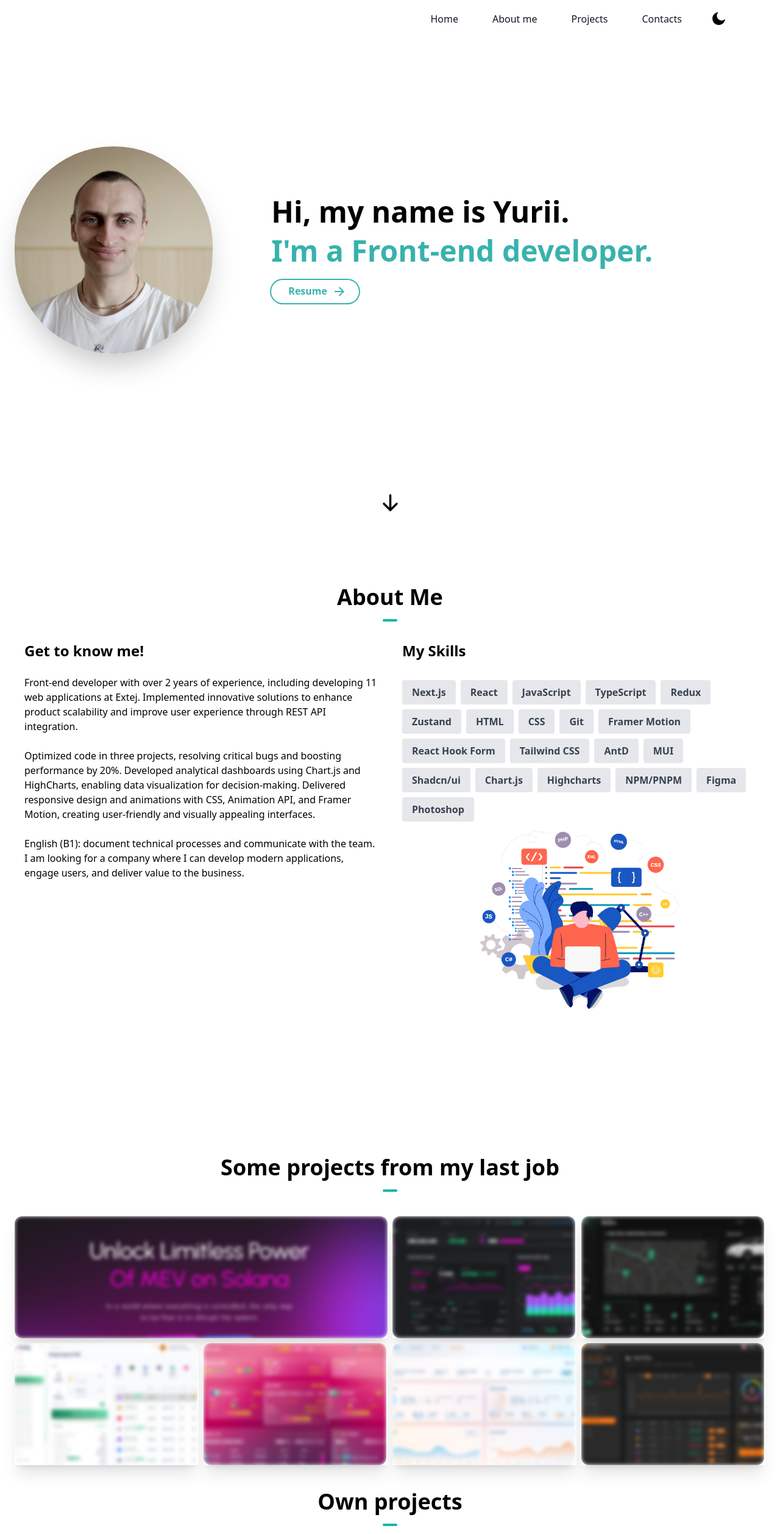
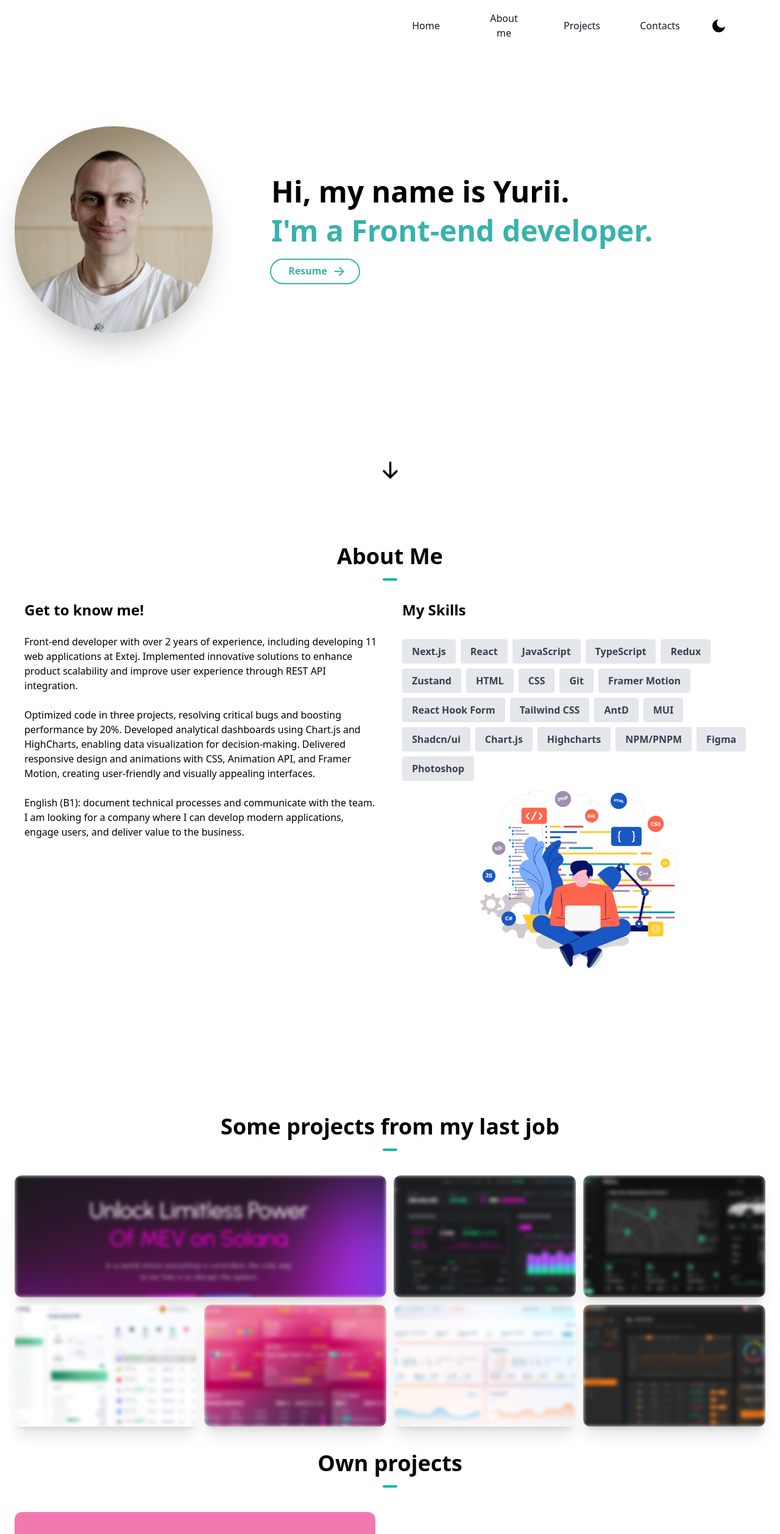
Before and after one commit to Yurii108/portfolio, a Next.js app: page / in a window 1280 px wide. Shown: the top 2515 px of the page at 61% size. Built offline with nearby package versions, Linux system fonts and the light colour scheme.

Commit message:
fix: all sections

```diff
--- a/src/app/layout.tsx
+++ b/src/app/layout.tsx
@@ -15,7 +15,7 @@ export default function RootLayout({
   return (
     <html lang="en">
       <head />
-      <body className="dark:bg-stone-900">
+      <body className="dark:bg-[#0b0d12]">
         <Wrapper>{children}</Wrapper>
       </body>
     </html>
--- a/src/components/footer.tsx
+++ b/src/components/footer.tsx
@@ -13,11 +13,12 @@ const Footer = () => {
     <footer className="mt-24" id='footer'>
       <hr className="w-full h-px mx-auto mt-8 bg-black/10  dark:bg-white/10 border-0" />
       <div className="mx-auto max-w-3xl px-4 sm:px-6 md:max-w-7xl ">
-        <div className="mx-auto  p-4 flex flex-col text-center text-neutral-900 md:flex-row md:justify-between">
-          <div className="flex flex-row items-center justify-center space-x-1 text-black/40 dark:text-neutral-300">
+        <div className="mx-auto p-4 flex flex-col-reverse text-center text-neutral-900 md:flex-row md:justify-between">
+          <div className="flex flex-row items-center justify-center space-x-1 text-black/40 dark:text-neutral-300/40">
             © {currentYear} Yurii Paraska. All rights reserved.<a href="/" className="hover:underline"></a>
           </div>
-          <div className="flex flex-row items-center justify-center space-x-4 mb-1">
+
+          <div className="flex flex-row items-center justify-center space-x-8 py-6 md:py-2 mb-1">
             <a href="https://github.com/Yurii108" rel="noreferrer" target="_blank">
               <AiOutlineGithub
                 className="hover:-translate-y-1 transition-all hover:!text-gray-500 cursor-pointer text-black/40 dark:text-neutral-300"
--- a/src/components/hero-section.tsx
+++ b/src/components/hero-section.tsx
@@ -8,8 +8,9 @@ import { HiArrowDown } from "react-icons/hi";
 
 const HeroSection = () => {
   return (
-    <section id="home">
-      <div className="flex flex-col text-center items-center justify-center animate-fadeIn animation-delay-2 my-10 py-16 sm:py-32 md:py-48 md:flex-row md:space-x-4 md:text-left">
+    <section id="home" className="h-[calc(100vh-60px)] md:h-[calc(100vh-20px)] flex flex-col ">
+      <div></div>
+      <div className="flex flex-1 flex-col text-center items-center justify-center animate-fadeIn animation-delay-2 md:flex-row md:space-x-4 md:text-left">
         <div className="md:mt-2 md:w-4/12">
           <Image
             src="/headshot.jpg"
@@ -20,13 +21,13 @@ const HeroSection = () => {
           />
         </div>
         <div className="md:mt-2 md:w-8/12">
-          <h1 className="!text-5xl font-bold mt-6 md:mt-0 md:text-7xl">
+          <h1 className="!text-4xl font-bold mt-6 md:mt-0 md:!text-5xl">
             Hi, my name is Yurii.
           </h1>
-          <h2 className="!text-5xl mt-4 mb-6 md:text-2xl font-semibold text-[#38b2ac]">
+          <h2 className="!text-3xl mt-4 mb-6 md:!text-5xl font-semibold text-[#38b2ac]">
             I&#39;m a{" "}Front-end developer.
           </h2>
-          <Link href="https://drive.google.com/file/d/1W_A1-Vb2RX-onAl-GP7DMZCX_BsyRzu8/view" rel="noreferrer" target="_blank">
+          <Link href="https://drive.google.com/file/d/1W_A1-Vb2RX-onAl-GP7DMZCX_BsyRzu8/view" rel="noreferrer" target="_blank" className="block mx-auto w-[136px] md:mx-0">
             <button className="animated-button">
               <svg viewBox="0 0 24 24" className="arr-2" xmlns="http://www.w3.org/2000/svg">
                 <path
@@ -44,7 +45,7 @@ const HeroSection = () => {
           </Link>
         </div>
       </div>
-      <div className="flex flex-row items-center text-center justify-center cursor-pointer">
+      <div className="flex items-center justify-center cursor-pointer">
         <LinkScroll
           to="about"
           activeClass="active"
--- a/src/components/navbar.tsx
+++ b/src/components/navbar.tsx
@@ -49,14 +49,15 @@ export default function Navbar() {
   }, []);
 
   return (
-    <header className={`w-full mx-auto px-4 py-2.5 sm:px-20 fixed top-0 z-50 ${isScrolled ? 'bg-white shadow dark:bg-stone-900 dark:border-b dark:border-stone-600' : 'border-none'}`}>
+    <header className={`w-full mx-auto fixed top-0 z-50 bg-white dark:bg-[#0b0d12] ${isScrolled ? 'shadow dark:border-b dark:border-white/10' : 'border-none'} ${navbar ? "h-full md:h-auto" : ""}`}>
+      <div className={`px-4 md:py-2.5 sm:px-20 ${navbar ? "md:bg-transparent h-full md:h-auto" : ""}`}>
         <div className="justify-between md:items-center md:flex">
           <div>
-          <div className="flex items-center justify-between py-3 md:py-5 md:block">
+            <div className="flex items-center justify-between py-2 md:py-5 md:block">
               <div></div>
               <div className="md:hidden">
                 <button
-                className="p-2 text-gray-700 rounded-md outline-none focus:border-gray-400 focus:border"
+                  className="p-2 text-gray-700 rounded-md outline-none"
                   onClick={() => setNavbar(!navbar)}
                 >
                   {navbar ? <IoMdClose size={30} /> : <IoMdMenu size={30} />}
@@ -70,14 +71,14 @@ export default function Navbar() {
               className={`flex-1 justify-self-center pb-3 mt-8 md:block md:pb-0 md:mt-0 ${navbar ? "block" : "hidden"
                 }`}
             >
-            <div className="items-center justify-center space-y-8 md:flex md:space-x-6 md:space-y-0">
+              <div className="items-center justify-center space-y-12 md:flex md:space-x-6 md:space-y-0">
                 {NAV_ITEMS.map((item, idx) => {
                   return (
                     <LinkScroll
                       key={idx}
                       to={item.page}
                       className={
-                      "block lg:inline-block text-neutral-900  hover:text-neutral-500 dark:text-neutral-100"
+                        "block lg:inline-block text-center text-neutral-900  hover:text-neutral-500 dark:text-neutral-100"
                       }
                       activeClass="active"
                       spy={true}
@@ -86,7 +87,7 @@ export default function Navbar() {
                       duration={500}
                       onClick={() => setNavbar(!navbar)}
                     >
-                    <button className="hover:bg-gray-200 text-gray-900 dark:text-white dark:hover:bg-white/5 px-4 py-2 rounded-xl transition-bg duration-100 cursor-pointer">
+                      <button className="w-[104px] hover:bg-gray-200 text-gray-900 dark:text-white dark:hover:bg-white/5 px-4 py-2 rounded-xl transition-bg duration-100 cursor-pointer">
                         {item.label}
                       </button>
                     </LinkScroll>
@@ -95,14 +96,14 @@ export default function Navbar() {
                 {currentTheme === "dark" ? (
                   <button
                     onClick={() => setTheme("light")}
-                  className="p-2 rounded-xl"
+                    className="p-2 rounded-xl flex justify-center w-full"
                   >
                     <RiSunLine size={25} color="white" />
                   </button>
                 ) : (
                   <button
                     onClick={() => setTheme("dark")}
-                  className="p-2 rounded-xl"
+                    className="p-2 rounded-xl flex justify-center w-full"
                   >
                     <RiMoonFill size={25} />
                   </button>
@@ -111,6 +112,7 @@ export default function Navbar() {
             </div>
           </div>
         </div>
+      </div>
     </header>
   )
 }
--- a/src/components/projects-section.tsx
+++ b/src/components/projects-section.tsx
@@ -69,17 +69,17 @@ const ProjectsSection = () => {
         <hr className="w-6 h-1 mx-auto my-4 bg-teal-500 border-0 rounded"></hr>
       </h1>
 
-      <div className="flex flex-col md:grid grid-cols-4 grid-rows-2 gap-2">
+      <div className="grid grid-cols-2 lg:grid-cols-4 gap-3">
         {projectsFromLastJob.map((project, idx) => {
           return (
-            <Link key={idx} className={`${idx === 0 ? "col-span-2" : "col-span-1"} shadow-xl`} href={project.link} target="_blank" >
+            <Link key={idx} className={`${idx === 0 ? "col-span-2" : "col-span-1"} shadow-xl overflow-hidden rounded-xl`} href={project.link} target="_blank" >
               <SlideUp offset="-5px 0px -50px 0px">
-                <div className={`relative rounded-xl overflow-hidden max-md:max-w-[300px] h-[200px] ${idx === 0 ? "md:w-full" : "md:w-[300px]"}`}>
+                <div className={`relative  w-fill h-[200px]`}>
                   <Image
                     src={project.image}
                     alt=""
                     fill
-                    className="rounded-xl blur-[3px] hover:blur-0 object-cover transition-all duration-300"
+                    className="md:blur-[3px] hover:blur-0 object-cover transition-all duration-300"
                   />
                 </div>
               </SlideUp>
@@ -93,12 +93,12 @@ const ProjectsSection = () => {
         <hr className="w-6 h-1 mx-auto my-4 bg-teal-500 border-0 rounded"></hr>
       </h1>
 
-      <div className="flex flex-col space-y-28">
+      <div className="flex flex-col space-y-16">
         {projects.map((project, idx) => {
           return (
             <div key={idx}>
               <SlideUp offset="-100px 0px -100px 0px">
-                <div className="flex flex-col  animate-slideUpCubiBezier animation-delay-2 md:flex-row md:space-x-12">
+                <div className="flex flex-col animate-slideUpCubiBezier animation-delay-2 md:flex-row md:space-x-12">
                   <div className=" md:w-1/2">
                     <Link href={project.link} target="_blank">
                       <Image
```
Lines whose indentation alone changed are shown as unchanged.
